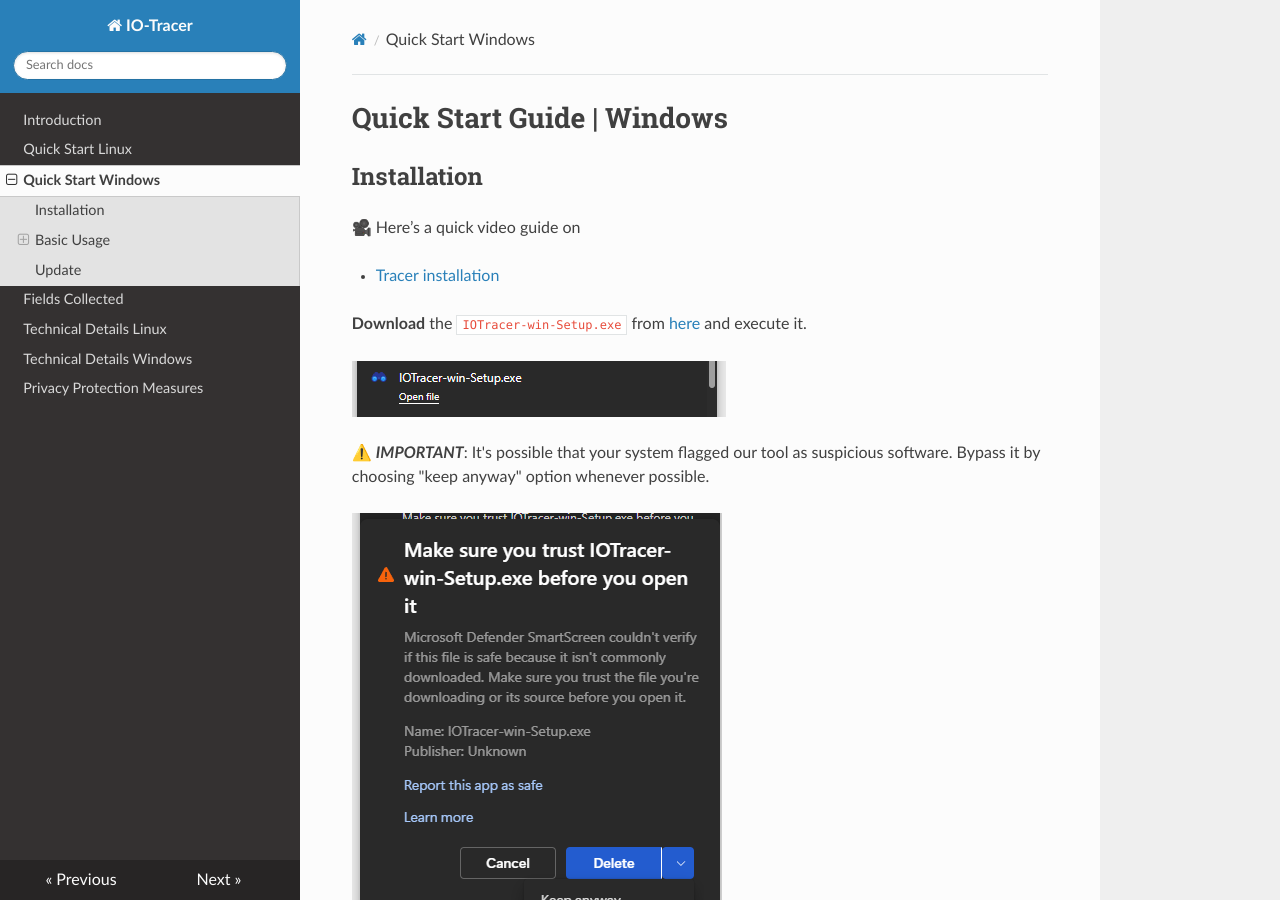
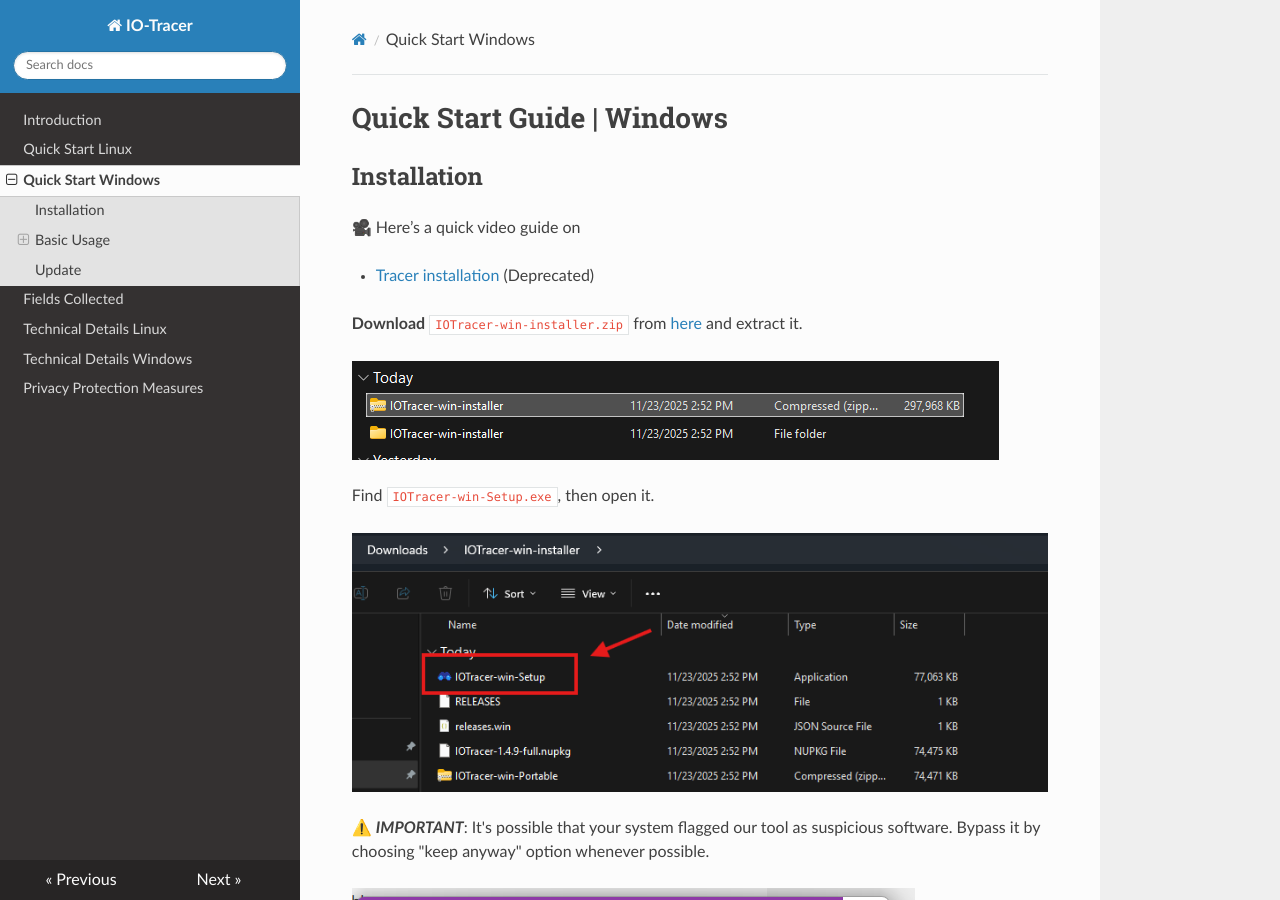
Before and after one commit to cacheMon/iotracerdocs, an MkDocs documentation site: the page built from docs/startwin.md, in a window 1280 px wide and 900 px high. Built offline with MkDocs 1.6.1, drawn with Linux system fonts in a browser that asks for light colours; nearby versions of some CDN libraries; some of the changed text lies outside the part shown.

Commit message:
modified windows download guide

```diff
--- a/docs/startwin.md
+++ b/docs/startwin.md
@@ -7,12 +7,16 @@
 
 🎥 Here’s a quick video guide on
 
-- [Tracer installation](https://youtu.be/KIis_5XlYaI)
+- [Tracer installation](https://youtu.be/KIis_5XlYaI) (Deprecated)
 
 
-**Download** the `IOTracer-win-Setup.exe` from [here](https://github.com/cacheMon/io-tracer-win/releases/latest/download/IOTracer-win-Setup.exe) and execute it.
+**Download** `IOTracer-win-installer.zip` from [here](https://github.com/cacheMon/io-tracer-win/releases/latest/download/IOTracer-win-installer.zip) and extract it.
 
-![Download from GitHub](./img/ghrelease.png)
+![extracted file](./img/extract.png)
+
+Find `IOTracer-win-Setup.exe`, then open it.
+
+![unzipped file](./img/unzipped.png)
 
 ⚠️ ***IMPORTANT***: It's possible that your system flagged our tool as suspicious software. Bypass it by choosing "keep anyway" option whenever possible.
 
```
Also changed, not shown: other parts of docs/startwin.md (+2 -1 lines), docs/img/extract.png (added), docs/img/programrun2.png (added), docs/img/softwarewarning.png, docs/img/unzipped.png (added).
